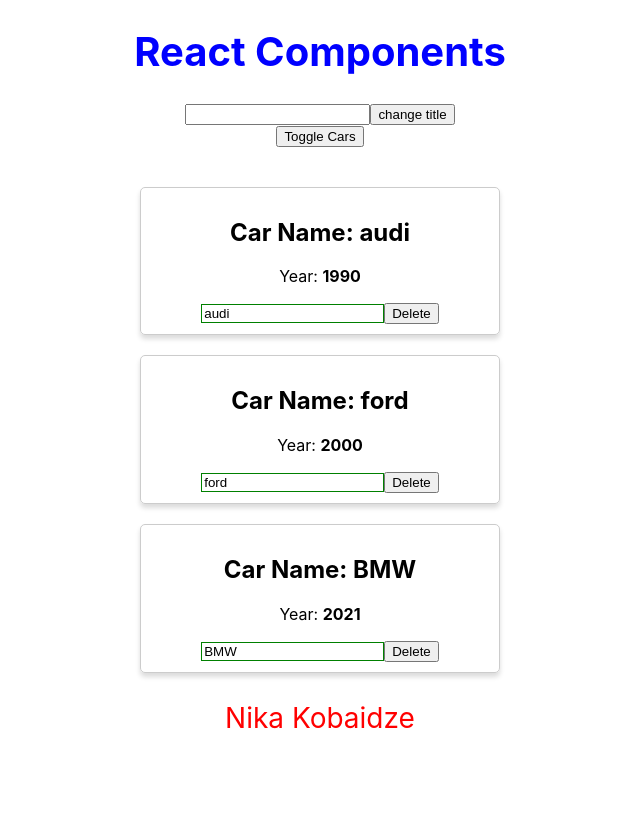
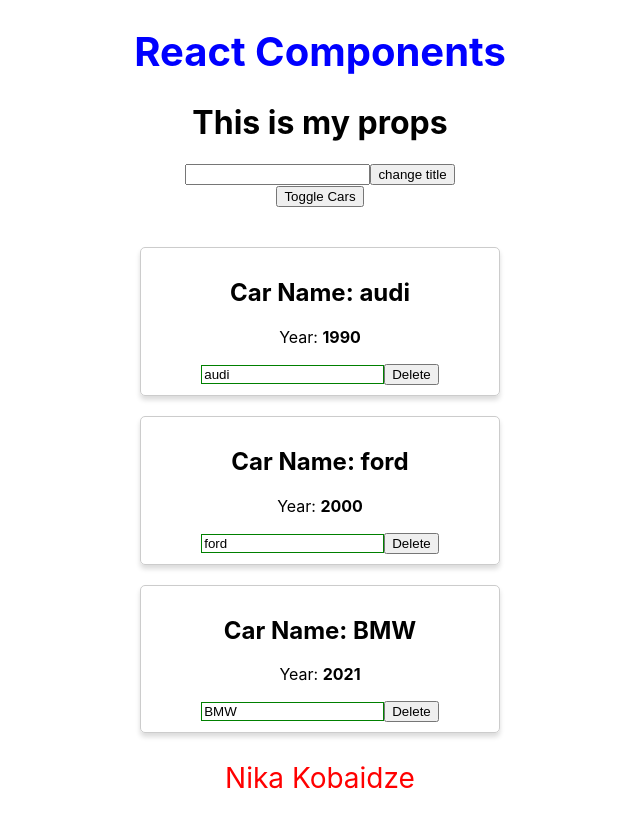
Before and after one commit to arborin/vm-react-app, a React (Create React App) app: page / in a window 1280 px wide. Shown: the whole page, without its empty margins (320-960 px from the left). Before the commit the page ends 800 px from the top, so only its background shows below. Built offline with nearby package versions, Linux system fonts and the light colour scheme.

Commit message:
[ADD] props to class

```diff
--- a/src/App.js
+++ b/src/App.js
@@ -111,7 +111,7 @@ class App extends Component {
 
 
         <h1 style={title}>{this.state.pageTitle}</h1>
-
+        <h1>{this.props.title}</h1>
         <input type='text' onChange={this.handleInput}/>
 
         <button onClick={this.changeTitle.bind(this,'Changed!')}>change title</button>
--- a/src/Car/Car.css
+++ b/src/Car/Car.css
@@ -1,9 +1,7 @@
 .Car {
-    border: 1px solid #ccc;
     padding: 10px;
     margin: 20px;
     border-radius: 5px;
-    box-shadow: 0 4px 5px 0 rgba(0, 0, 0, 0.14)
 }
 
 
--- a/src/Car/Car.js
+++ b/src/Car/Car.js
@@ -30,13 +30,18 @@ const Car = (props) => {
         inputClasses.push('red');
     }
 
-    console.log(props.name.length)
     if(props.name.length > 4){
         inputClasses.push('bold');
     }
 
+    const style = {
+        border: '1px solid #ccc',
+        boxShadow: '0 4px 5px 0 rgba(0, 0, 0, 0.14)'
+    }
+
+
     return (
-        <div className="Car">
+        <div className="Car" style={style}>
             <h2>Car Name: {props.name}</h2>
             <p key={1}>Year: <strong>{props.year}</strong></p>
             <input type='text'
--- a/src/index.js
+++ b/src/index.js
@@ -7,7 +7,7 @@ import reportWebVitals from './reportWebVitals';
 const root = ReactDOM.createRoot(document.getElementById('root'));
 root.render(
   <React.StrictMode>
-    <App />
+    <App title={'This is my props'}/>
   </React.StrictMode>
 );
 
```
